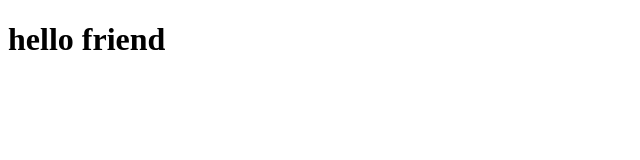
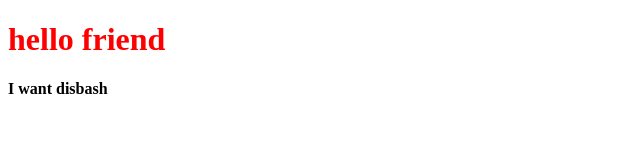
Before and after one commit to AmirulIslam71/assignment-one, a plain HTML site: page index.html in a window 1280 px wide. Shown: the whole page, without its empty margins (0-640 px from the left). Drawn offline with Linux system fonts and the light colour scheme; files that its build step writes are made by us from their sources.

Commit message:
second commit

```diff
--- a/index.html
+++ b/index.html
@@ -5,8 +5,10 @@
     <meta http-equiv="X-UA-Compatible" content="IE=edge">
     <meta name="viewport" content="width=device-width, initial-scale=1.0">
     <title>Assignment</title>
+    <link rel="stylesheet" href="portfolio.css">
 </head>
 <body>
     <h1>hello friend</h1>
+    <h4>I want disbash </h4>
 </body>
 </html>
--- a/styles/portfolio.css
+++ b/styles/portfolio.css
@@ -0,0 +1,3 @@
+h1{
+    color: red;
+}
```
